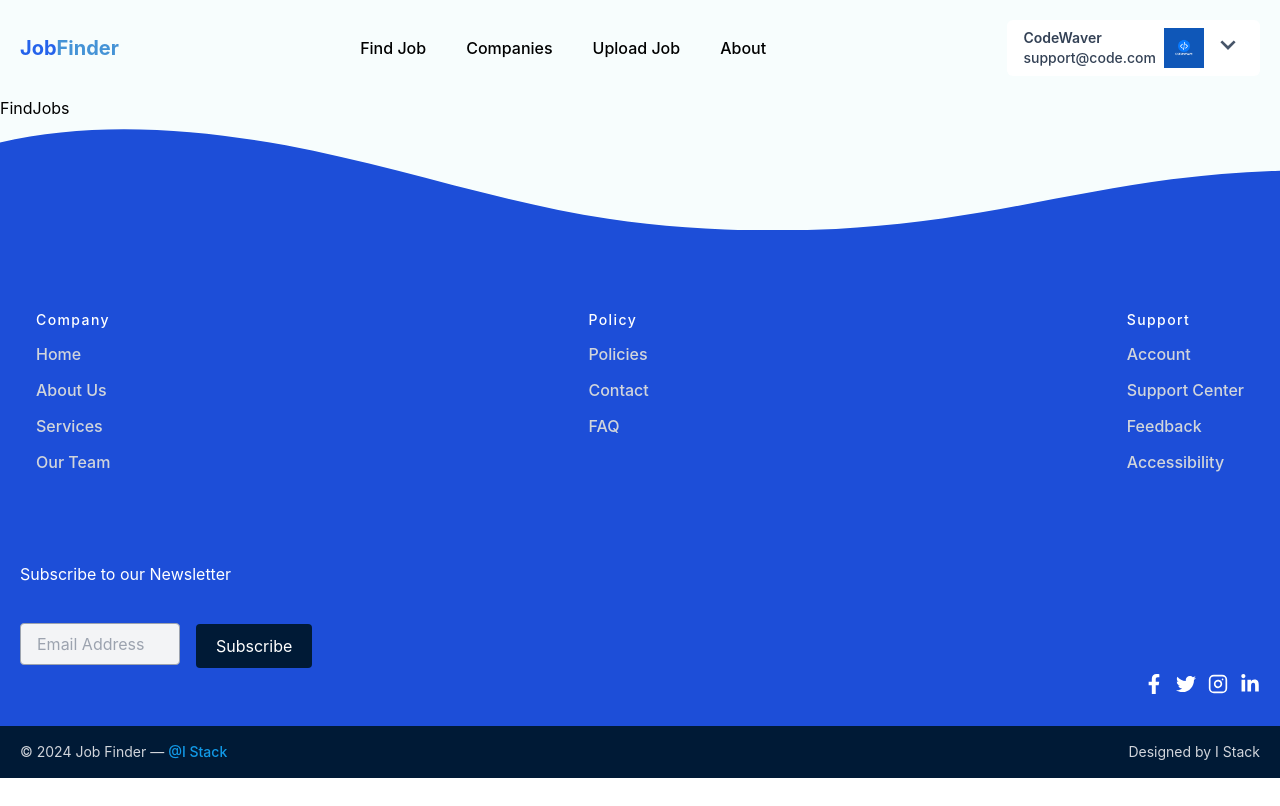
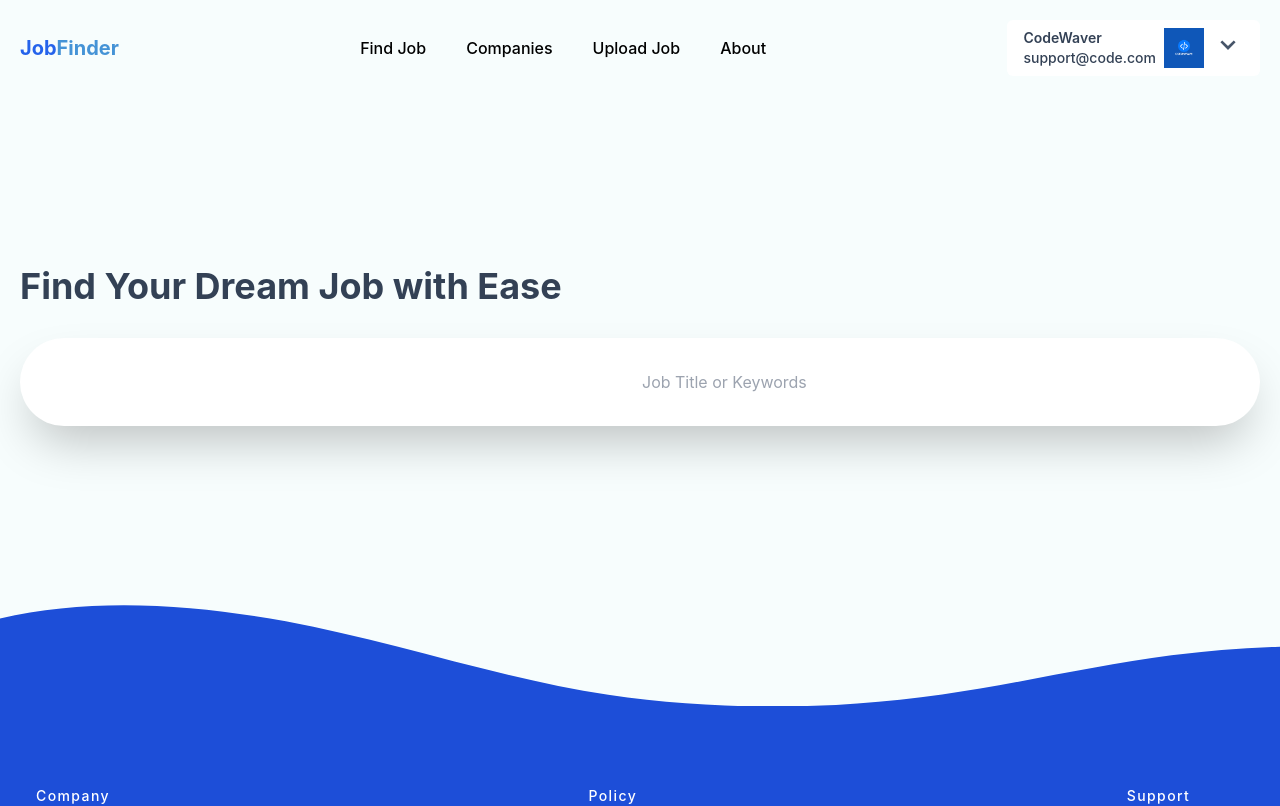
Before and after one commit to Veasna3d/FindJob, a React (Vite) app in the folder client/: page /find-jobs in a window 1280 px wide. Shown: the top 806 px of the page. Built offline with nearby package versions, Linux system fonts and the light colour scheme.

Commit message:
FindJob Page

```diff
--- /dev/null
+++ b/client/src/components/Header.jsx
@@ -0,0 +1,61 @@
+import React from "react";
+import { AiOutlineCloseCircle, AiOutlineSearch } from "react-icons/ai";
+
+const SearchInput = ({ placeholder, icon, value, setValue, styles }) => {
+  const handleChange = (e) => {
+    setValue(e.target.value);
+  };
+  const clearInput = () => setValue("");
+
+  return (
+    <div className={`flex w-full md:w-3 items-center ${styles}`}>
+      {icon}
+      <input
+        value={value}
+        onChange={(e) => handleChange(e)}
+        type="text"
+        className="w-full md:w-64 p-2 outline-none bg-transparent text-base"
+        placeholder={placeholder}
+      />
+      <AiOutlineCloseCircle
+        className="hidden md:flex text-gray-600 text-xl cursor-pointer"
+        onClick={clearInput}
+      />
+    </div>
+  );
+};
+const Header = ({
+  title,
+  type,
+  handleClick,
+  searchQuery,
+  setSearchQuery,
+  location,
+  setLocation,
+}) => {
+  return (
+    <div className="bg-[#f7fdfd]">
+      <div
+        className={`container mx-auto px-5 ${
+          type ? "h-[500px]" : "h-[350px]"
+        } flex items-center relative`}
+      >
+        <div className="w-full z-10">
+          <div className="mb-8">
+            <p className="text-slate-700 font-bold text-4xl">{title}</p>
+          </div>
+          <div className="w-full flex items-center justify-around bg-white px-2 md:px-5 py-2.5 md:py-6 shadow-2xl rounded-full">
+            <SearchInput
+              placeholder="Job Title or Keywords"
+              icon={<AiOutlineSearch className="text-gray-600 text-xl" />}
+              value={searchQuery}
+              setValue={setSearchQuery}
+            />
+          </div>
+        </div>
+      </div>
+    </div>
+  );
+};
+
+export default Header;
--- a/client/src/components/index.js
+++ b/client/src/components/index.js
@@ -3,6 +3,7 @@ import Footer from "./Footer";
 import CustomButton from "./CustomButton";
 import TextInput from "./TextInput";
 import SignUp from "./SignUp";
+import Header from "./Header"
 
 
-export { Navbar, Footer, CustomButton, TextInput, SignUp };
+export { Navbar, Footer, CustomButton, TextInput, SignUp, Header };
--- a/client/src/pages/FindJobs.jsx
+++ b/client/src/pages/FindJobs.jsx
@@ -1,9 +1,36 @@
-import React from 'react'
+import { useState } from "react";
+import { useLocation, useNavigate } from "react-router-dom";
+import { Header } from "../components";
 
 const FindJobs = () => {
+  const [sort, setSort] = useState("Newest");
+  const [page, setPage] = useState(1);
+  const [numPage, setNumPage] = useState(1);
+  const [recordCount, setRecordCount] = useState(0);
+  const [data, setData] = useState([]);
+
+  const [searchQuery, setSearchQuery] = useState("");
+  const [jobLocation, setJobLocation] = useState("");
+  const [filterJobTypes, setFilterJobTypes] = useState([]);
+  const [filterExp, setFilterExp] = useState([]);
+  const [isFetching, setIsFetching] = useState(false);
+
+  const location = useLocation();
+  const navigate = useNavigate();
+
   return (
-    <div>FindJobs</div>
-  )
-}
+    <div>
+      <Header
+        title="Find Your Dream Job with Ease"
+        type="home"
+        handleClick={() => {}}
+        searchQuery={searchQuery}
+        setSearchQuery={setSearchQuery}
+        location={location}
+        setLocation={setJobLocation}
+      />
+    </div>
+  );
+};
 
-export default FindJobs
+export default FindJobs;
--- a/client/src/redux/userSlice.js
+++ b/client/src/redux/userSlice.js
@@ -3,7 +3,7 @@ import { dispatch } from "./store";
 import { users } from "../utils/data";
 
 const initialState = {
-  user: {},//JSON.parse(window?.localStorage.getItem("userInfo")) ?? users[0],
+  user: JSON.parse(window?.localStorage.getItem("userInfo")) ?? users[0],
 };
 
 const userSlice = createSlice({
```
